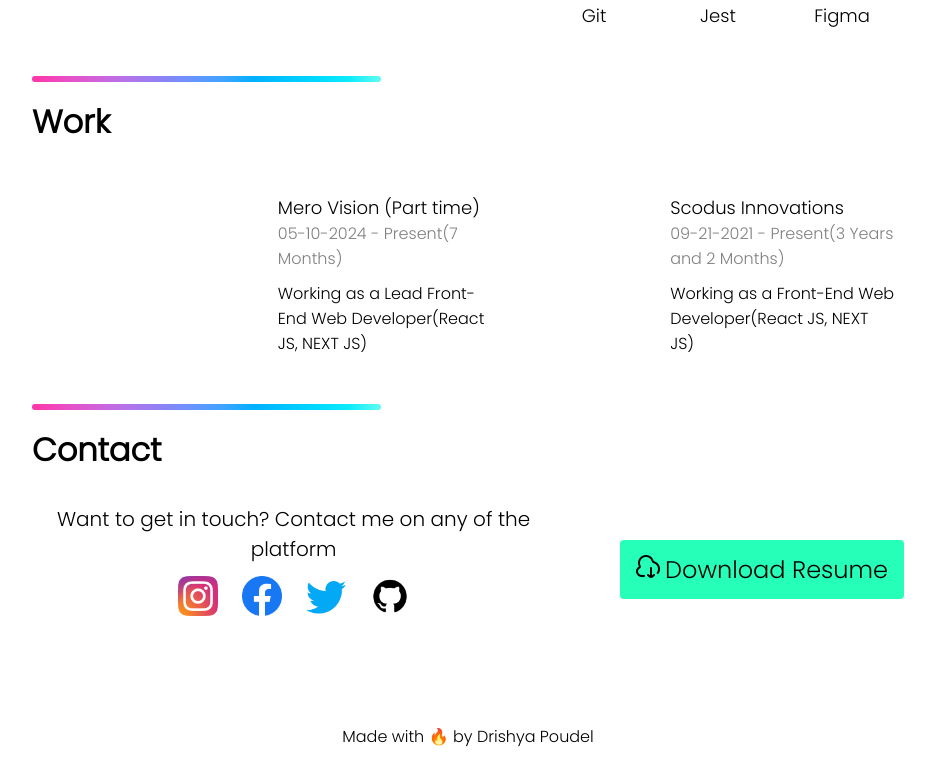
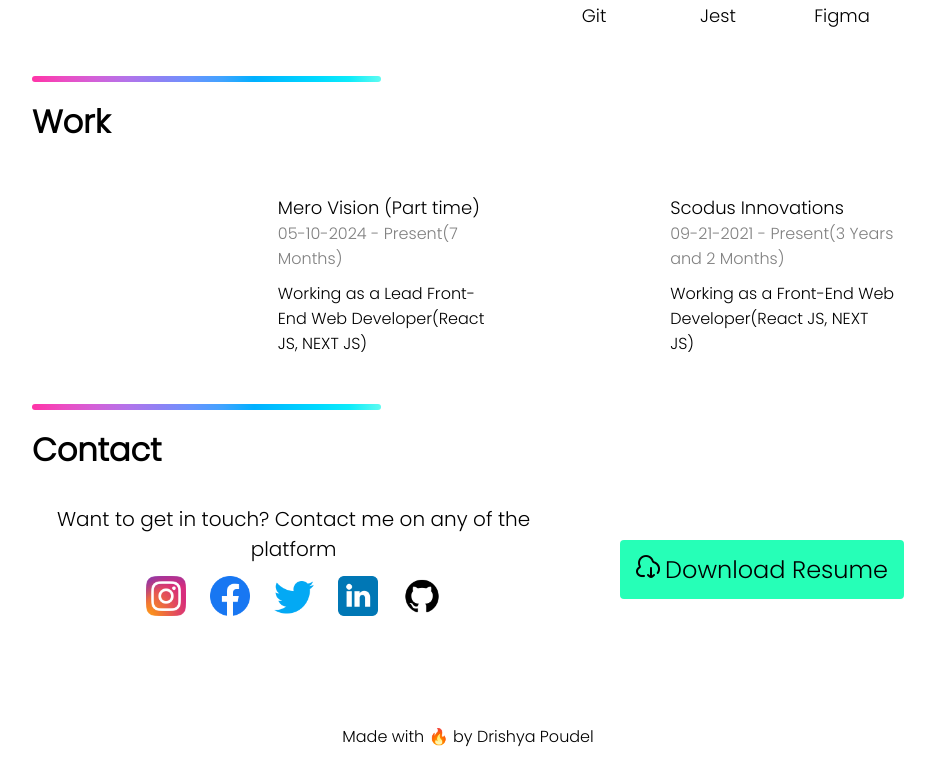
Before and after one commit to drishyap/portfolio-website, a React (Create React App) app: page / in a window 1280 px wide. Shown: the part 4173-4934 px from the top of the page, without its empty margins (172-1107 px from the left). Built offline with nearby package versions, Linux system fonts and the light colour scheme.

Commit message:
update again

```diff
--- a/src/components/data/SocialData.js
+++ b/src/components/data/SocialData.js
@@ -14,11 +14,11 @@ export const SocialData = [
       link: "https://twitter.com/drishaypoudel",
       icon: require("../../assets/icons/twitter.png"),
    },
-   // {
-   //     platform: 'Linkedin',
-   //     link: 'https://www.linkedin.com/in/drishyapoudel/',
-   //     icon: require('../../assets/icons/linkedin.png')
-   // },
+   {
+      platform: "Linkedin",
+      link: "https://www.linkedin.com/in/drishyapoudel/",
+      icon: require("../../assets/icons/linkedin.png"),
+   },
    {
       platform: "github",
       link: "https://github.com/drishyap",
```
